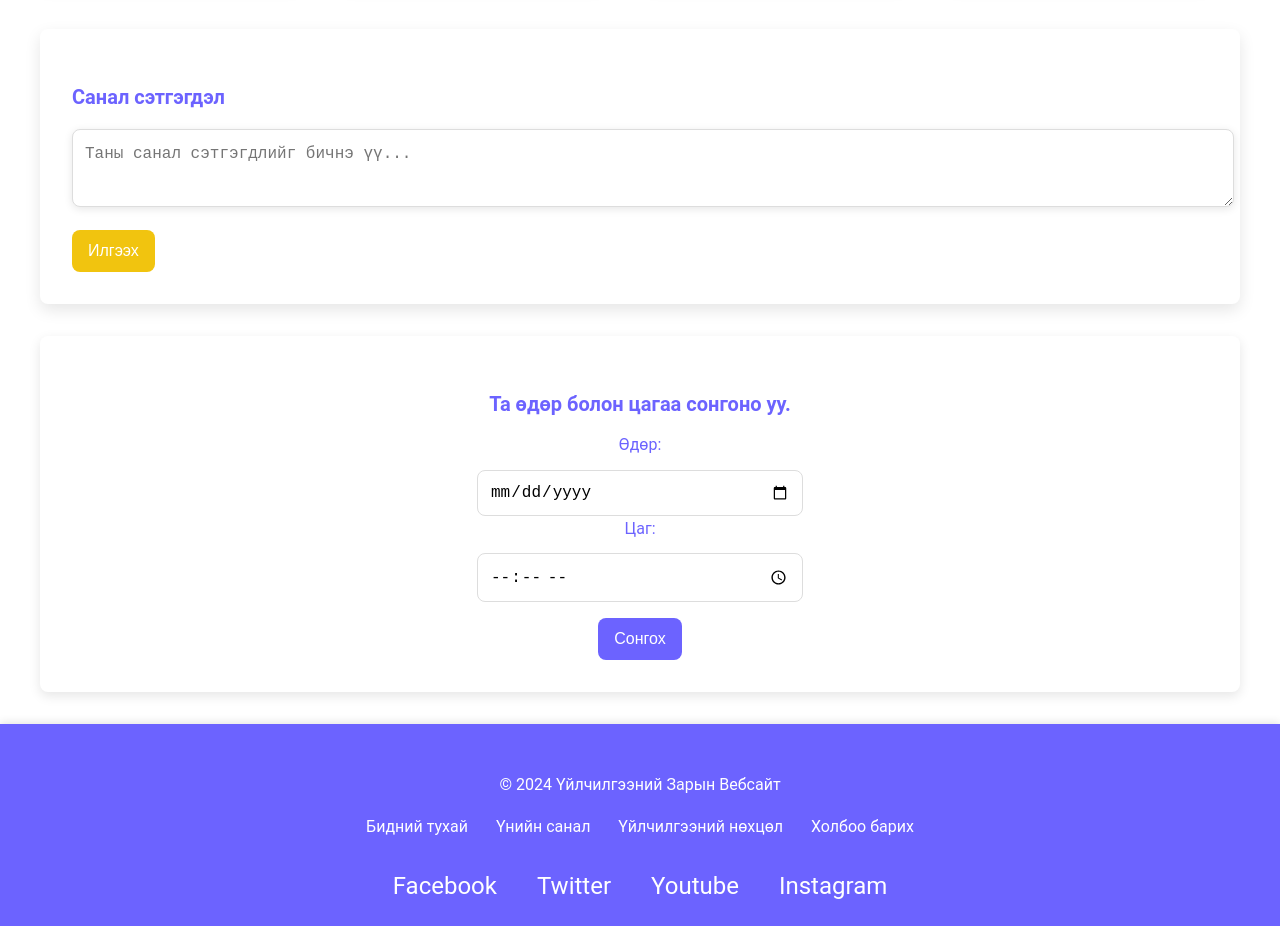
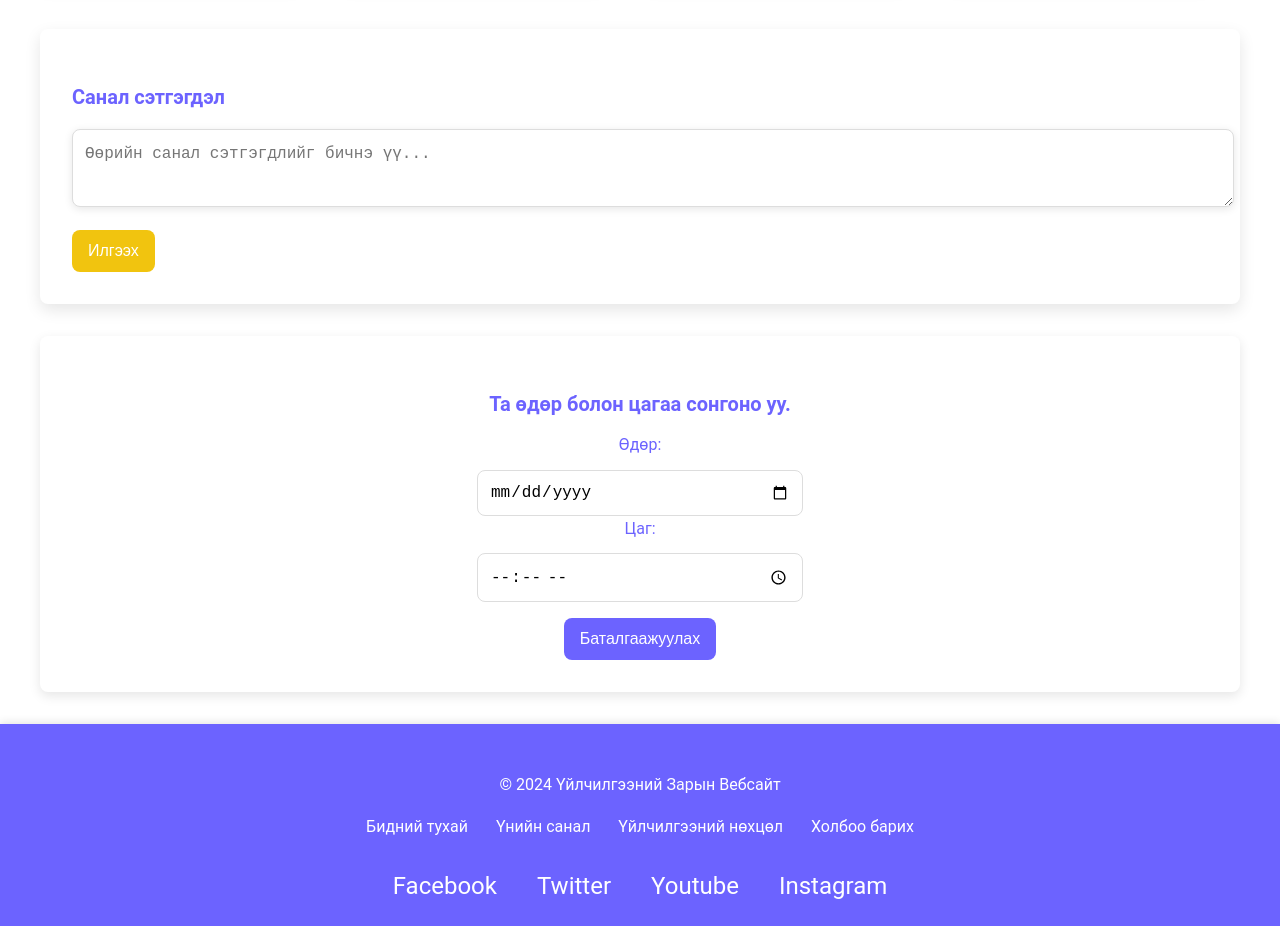
Before and after one commit to Tusheieiei/webapp, a plain HTML site: page pages/workerProfile.html in a window 1280 px wide. Shown: the part 1042-1968 px from the top of the page. Drawn offline with Linux system fonts and the light colour scheme.

Commit message:
Update workerProfile.html

```diff
--- a/pages/workerProfile.html
+++ b/pages/workerProfile.html
@@ -70,7 +70,7 @@
           </section>
           <section class="feedback-section">
             <h3>Санал сэтгэгдэл</h3>
-            <textarea placeholder="Таны санал сэтгэгдлийг бичнэ үү..."></textarea>
+            <textarea placeholder="Өөрийн санал сэтгэгдлийг бичнэ үү..."></textarea>
             <button>Илгээх</button>
           </section>
         </article>
@@ -85,7 +85,7 @@
         <label for="time">Цаг:</label>
         <input type="time" id="time" name="time">
 
-        <button>Сонгох</button>
+        <button>Баталгаажуулах</button>
       </section>
     </article>
     </main>
```
